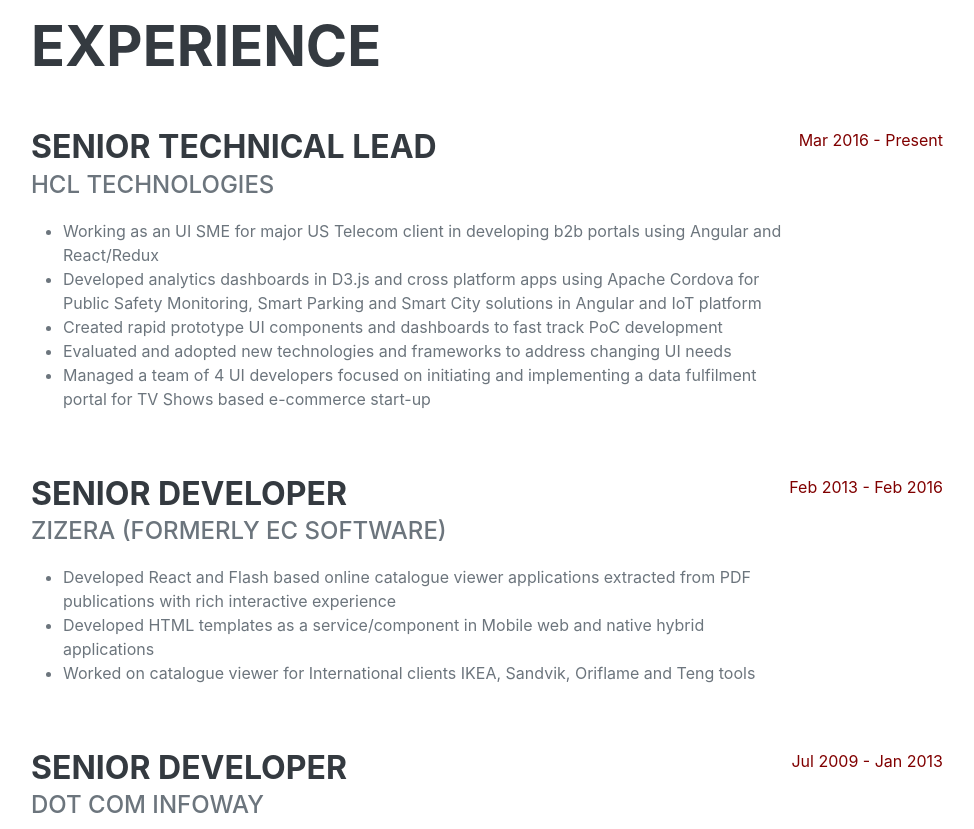
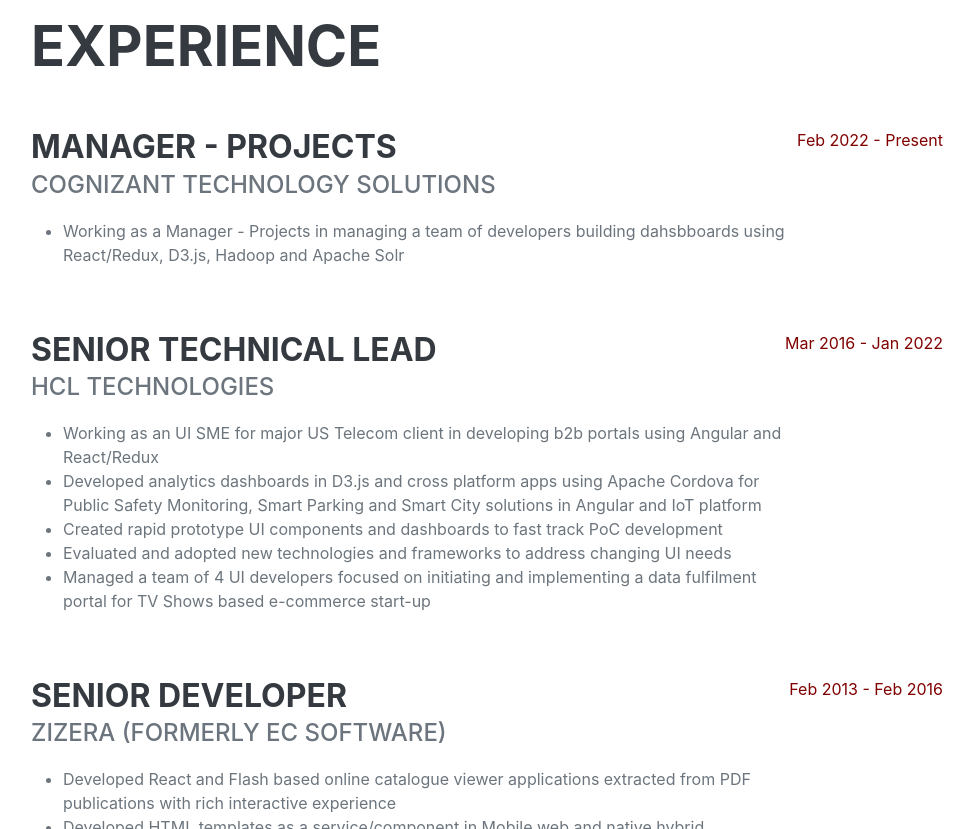
Before and after one commit to arunsaravanan/ui-portfolio, a plain HTML site: page public/index.html in a window 1280 px wide. Shown: the part 920-1749 px from the top of the page, without its empty margins (289-1263 px from the left). Drawn offline with nearby package versions, Linux system fonts and the light colour scheme; a web font is replaced by a local one.

Commit message:
Changed experience details

```diff
--- a/public/index.html
+++ b/public/index.html
@@ -4,8 +4,8 @@
         <meta charset="utf-8" />
         <meta http-equiv="X-UA-Compatible" content="IE=edge">
         <meta name="viewport" content="width=device-width, initial-scale=1, shrink-to-fit=no" />
-        <meta name="description" content="I am Arun Saravanan, front end developer based in Chennai, Tamilnadu, India specialising in Javascript, HTML5, Angular and React" />
-        <meta name="keywords" content="UI Developer, Front end Developer, Web Developer, Arun Saravanan resume, portfolio, Javascript developer, Angular developer, React developer, Nodejs developer, Full stack, Tech lead, UI lead, UI architect, technical lead, chennai portfolio, developer chennai, 10 years experience, 15 years experience">
+        <meta name="description" content="I am Arun Saravanan, technical manager, architect,  front end developer based in Chennai, Tamilnadu, India specialising in Javascript, HTML5, Angular and React" />
+        <meta name="keywords" content="Project Manager, UI Developer, Front end Developer, Web Developer, Arun Saravanan resume, portfolio, Javascript developer, Angular developer, React developer, Nodejs developer, Full stack, Tech lead, UI lead, UI architect, technical lead, chennai portfolio, developer chennai, 10 years experience, 15 years experience">
         <meta name="author" content="Arun Saravanan Neethimohandass" />
         <title>Arun Saravanan - Front end developer - UI developer portfolio resume chennai, India</title>
         <link rel="icon" type="image/x-icon" href="assets/img/favicon.ico" />
@@ -64,7 +64,7 @@
                         Chennai, INDIA | +91 98940 76338 |
                         arunsaravanan.n<!-- >@. -->@<!-- >@. -->gmail<!-- >@. -->.<!-- >@. -->com
                     </div>
-                    <p class="lead mb-5">I am a front-end tech lead specialising in Javascript, Angular and React. Expertise in requirement gathering and analysis, estimation, RFP, PoC, architectural, component/interface design and development using agile methodologies for web-based applications in multiple domains. Insightful professional with 14 years of experience in front end development.</p>
+                    <p class="lead mb-5">I am a Project Manager specialising in front-end tech such as Javascript, Angular and React. Expertise in requirement gathering and analysis, estimation, RFP, PoC, architectural, component/interface design and development using agile methodologies for web-based applications in multiple domains. Insightful professional with 14 years of experience in front end development.</p>
                     <p class="lead mb-5">I have worked on front-end development across multiple platforms ranging from web, desktop, mobiles, tablets and KIOSKs. Developed a variety of websites, interactive web content, eLearning applications, IoT analytics dashboards, B2B portals, PDF catalogue viewers, LMS, Digital Signages, Way finder applications, graphs and charts, Custom Maps API, HTML Mockups and hybrid applications. Right now exploring on micro frontend architecture, Jamstack, server side rendering, headless architecture and PWAs. </p>
                     <div class="social-icons">
                         <a class="social-icon" href="https://www.linkedin.com/in/arunsaravanan/" target="_blank" rel="noreferrer"><i class="fab fa-linkedin-in"></i></a>
@@ -82,6 +82,16 @@
                     <h2 class="mb-5">Experience</h2>
                     <div class="d-flex flex-column flex-md-row justify-content-between mb-5">
                         <div class="flex-grow-1">
+                            <h3 class="mb-0">Manager - Projects</h3>
+                            <div class="subheading mb-3">Cognizant Technology Solutions</div>
+                            <ul>
+                                <li>Working as a Manager - Projects in managing a team of developers building dahsbboards using React/Redux, D3.js, Hadoop and Apache Solr</li>
+                            </ul>
+                        </div>
+                        <div class="flex-shrink-0"><span class="text-primary">Feb 2022 - Present</span></div>
+                    </div>
+                    <div class="d-flex flex-column flex-md-row justify-content-between mb-5">
+                        <div class="flex-grow-1">
                             <h3 class="mb-0">Senior Technical Lead</h3>
                             <div class="subheading mb-3">HCL Technologies</div>
                             <ul>
@@ -92,7 +102,7 @@
                                 <li>Managed a team of 4 UI developers focused on initiating and implementing a data fulfilment portal for TV Shows based e-commerce start-up</li>
                             </ul>
                         </div>
-                        <div class="flex-shrink-0"><span class="text-primary">Mar 2016 - Present</span></div>
+                        <div class="flex-shrink-0"><span class="text-primary">Mar 2016 - Jan 2022</span></div>
                     </div>
                     <div class="d-flex flex-column flex-md-row justify-content-between mb-5">
                         <div class="flex-grow-1">
```
